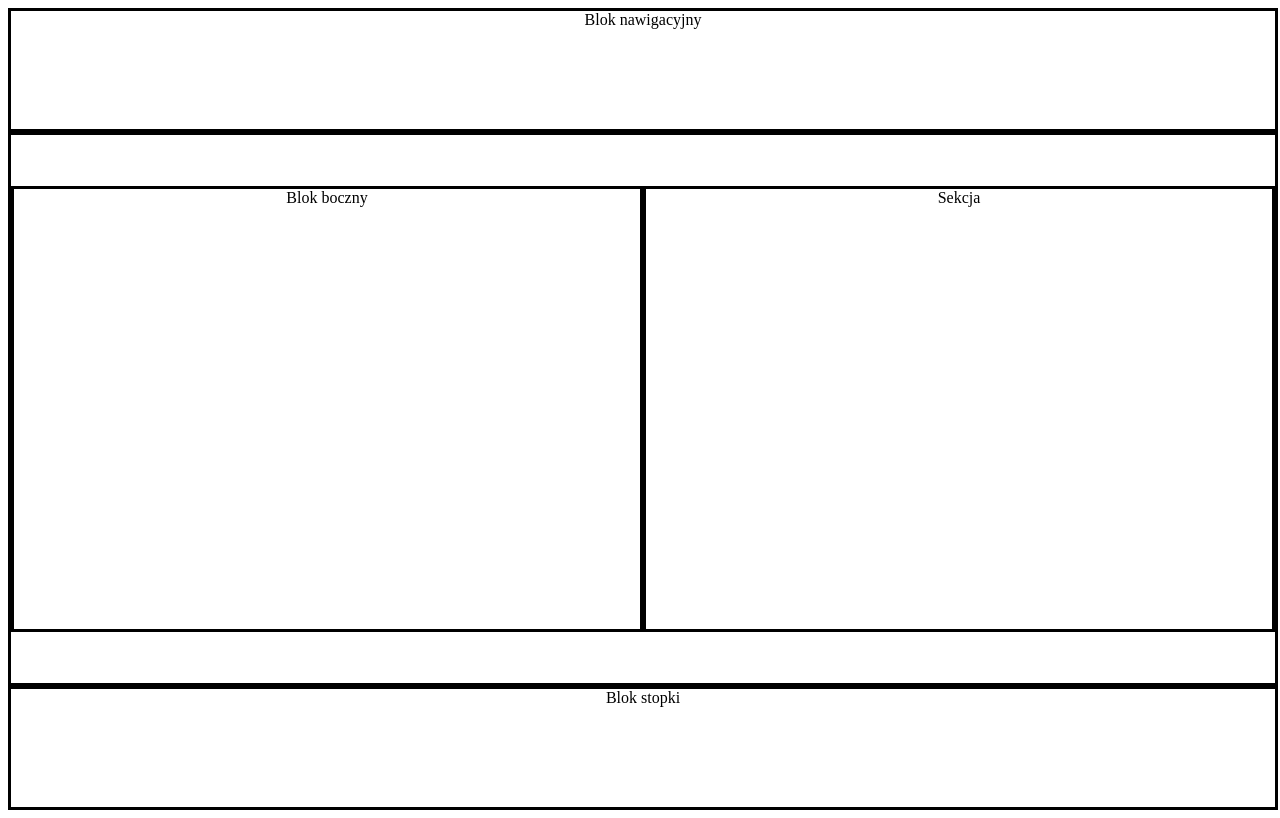
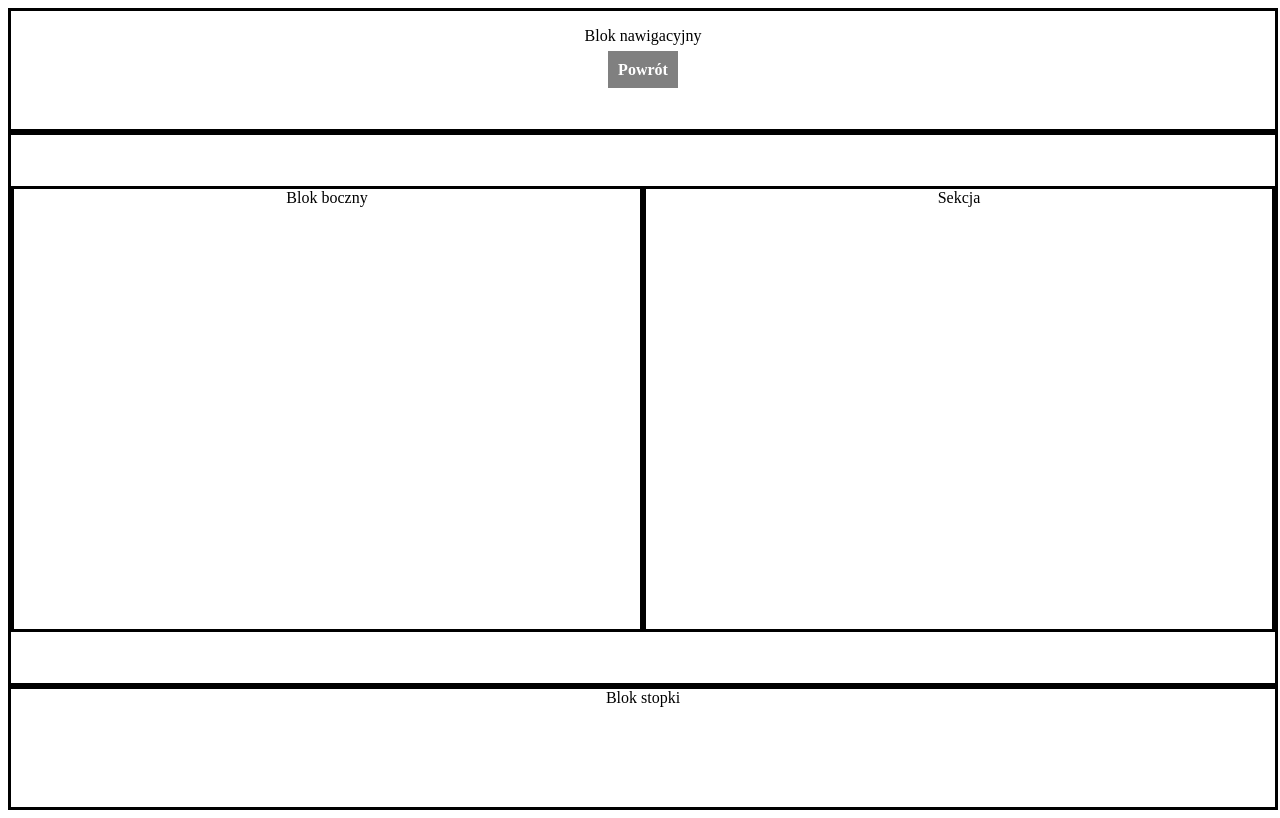
Before and after one commit to szawarapatryk/arkusze-semantyka, a plain HTML site: page 07.html in a window 1280 px wide. Drawn offline with Linux system fonts and the light colour scheme.

Commit message:
Update 07.html

```diff
--- a/07.html
+++ b/07.html
@@ -24,10 +24,20 @@
                     height: 15%;
                     text-align: center;
                     }
+            a {background-color: grey;
+                text-decoration: none;
+                font-weight: bold;
+                color: white;
+                padding:10px;
+                margin:20px;
+                }
         </style>
     </head>
     <body>
-        <nav>Blok nawigacyjny</nav>
+        <nav>
+            <p>Blok nawigacyjny</p>
+            <a href="index.html">Powrót</a>
+        </nav>
         <main>
             <aside>Blok boczny</aside>
             <section>Sekcja</section>
```
